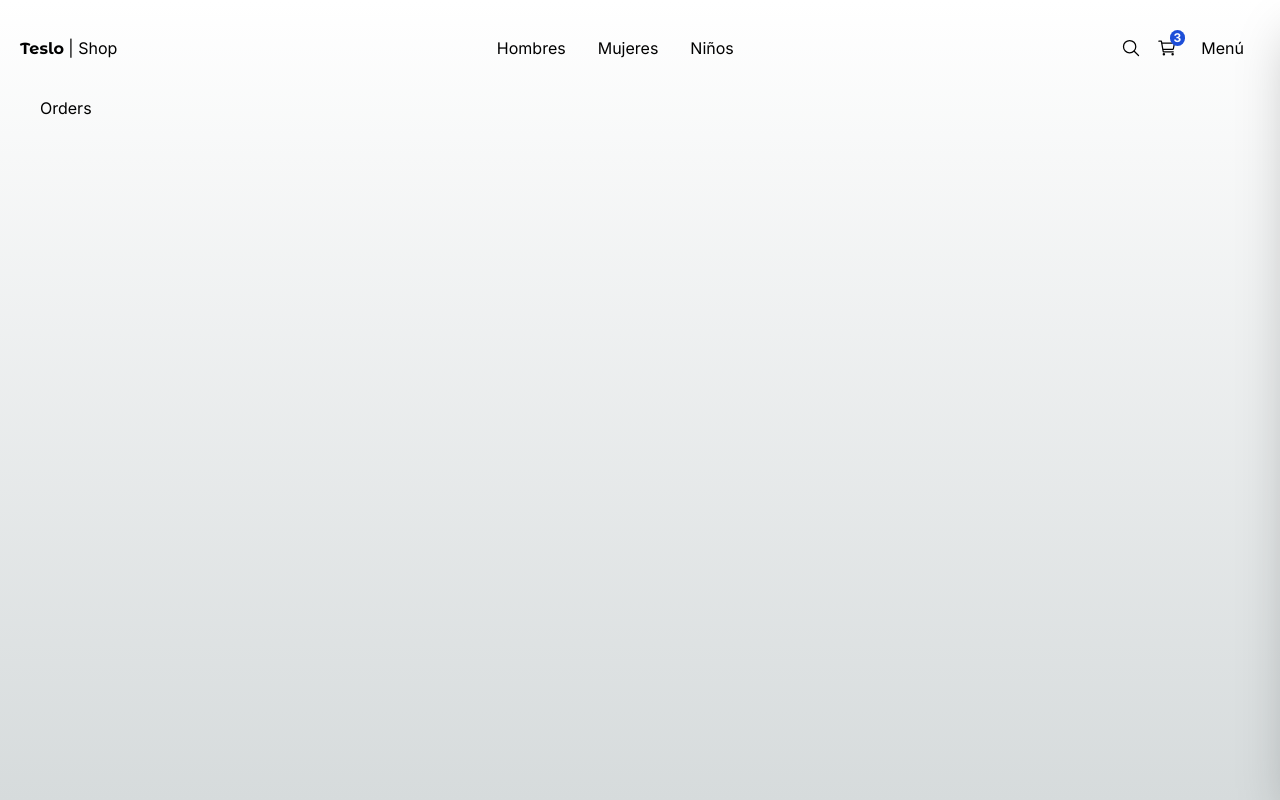
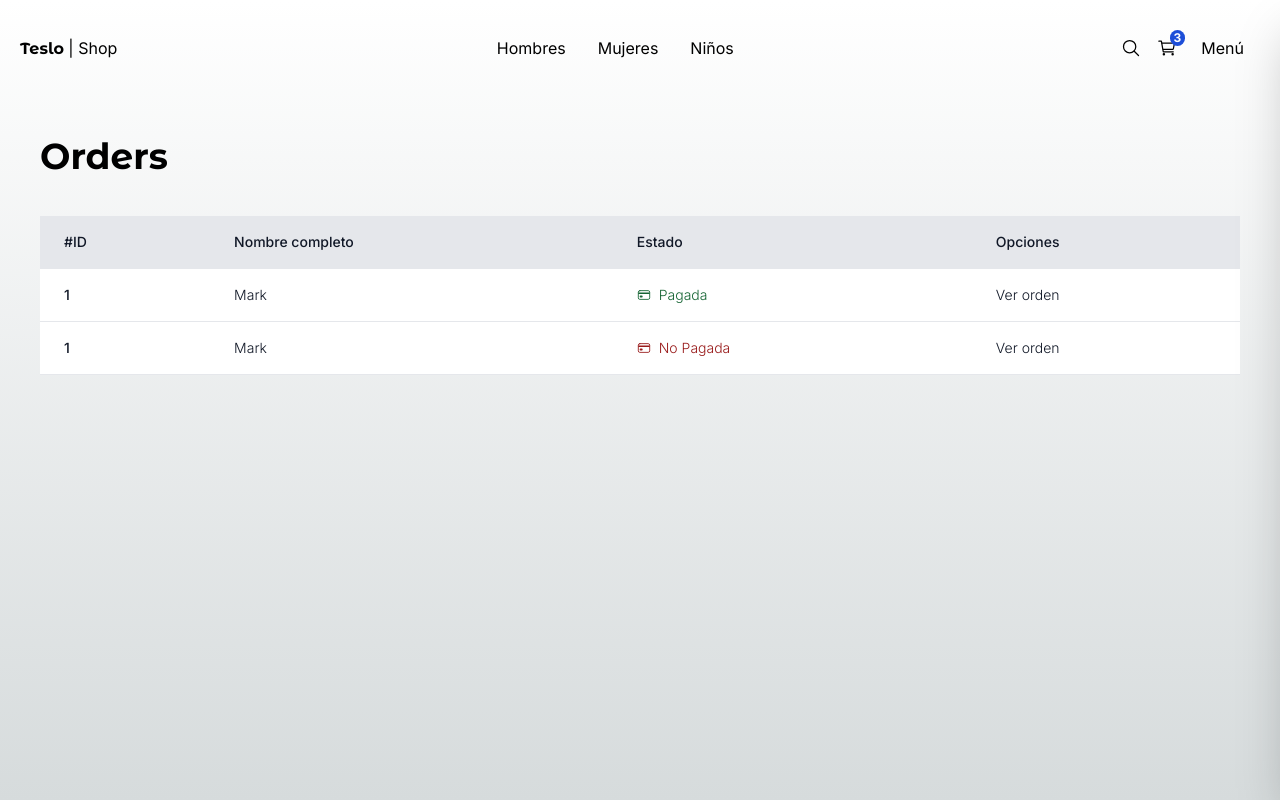
Before and after one commit to Ernestolop/NextEcommerce2, a Next.js app: page /orders in a window 1280 px wide. Built offline with nearby package versions, Linux system fonts and the light colour scheme.

Commit message:
feat: add Page Orders content

```diff
--- a/src/app/(shop)/orders/page.jsx
+++ b/src/app/(shop)/orders/page.jsx
@@ -1,7 +1,77 @@
-const Orders = () => {
+import Link from 'next/link';
+import { IoCardOutline } from 'react-icons/io5';
+import { Title } from '@/components';
+
+const OrdersPage = () => {
   return (
-    <div>Orders</div>
-  )
+    <>
+      <Title title="Orders" />
+
+      <div className="mb-10">
+        <table className="min-w-full">
+          <thead className="bg-gray-200 border-b">
+            <tr>
+              <th scope="col" className="text-sm font-medium text-gray-900 px-6 py-4 text-left">
+                #ID
+              </th>
+              <th scope="col" className="text-sm font-medium text-gray-900 px-6 py-4 text-left">
+                Nombre completo
+              </th>
+              <th scope="col" className="text-sm font-medium text-gray-900 px-6 py-4 text-left">
+                Estado
+              </th>
+              <th scope="col" className="text-sm font-medium text-gray-900 px-6 py-4 text-left">
+                Opciones
+              </th>
+            </tr>
+          </thead>
+          <tbody>
+
+            <tr className="bg-white border-b transition duration-300 ease-in-out hover:bg-gray-100">
+
+              <td className="px-6 py-4 whitespace-nowrap text-sm font-medium text-gray-900">1</td>
+              <td className="text-sm text-gray-900 font-light px-6 py-4 whitespace-nowrap">
+                Mark
+              </td>
+              <td className="flex items-center text-sm  text-gray-900 font-light px-6 py-4 whitespace-nowrap">
+
+                <IoCardOutline className="text-green-800" />
+                <span className='mx-2 text-green-800'>Pagada</span>
+
+              </td>
+              <td className="text-sm text-gray-900 font-light px-6 ">
+                <Link href="/orders/123" className="hover:underline">
+                  Ver orden
+                </Link>
+              </td>
+
+            </tr>
+
+            <tr className="bg-white border-b transition duration-300 ease-in-out hover:bg-gray-100">
+
+              <td className="px-6 py-4 whitespace-nowrap text-sm font-medium text-gray-900">1</td>
+              <td className="text-sm text-gray-900 font-light px-6 py-4 whitespace-nowrap">
+                Mark
+              </td>
+              <td className="flex items-center text-sm  text-gray-900 font-light px-6 py-4 whitespace-nowrap">
+
+                <IoCardOutline className="text-red-800" />
+                <span className='mx-2 text-red-800'>No Pagada</span>
+
+              </td>
+              <td className="text-sm text-gray-900 font-light px-6 ">
+                <Link href="/orders/123" className="hover:underline">
+                  Ver orden
+                </Link>
+              </td>
+
+            </tr>
+
+          </tbody>
+        </table>
+      </div>
+    </>
+  );
 }
 
-export default Orders
+export default OrdersPage;
```
